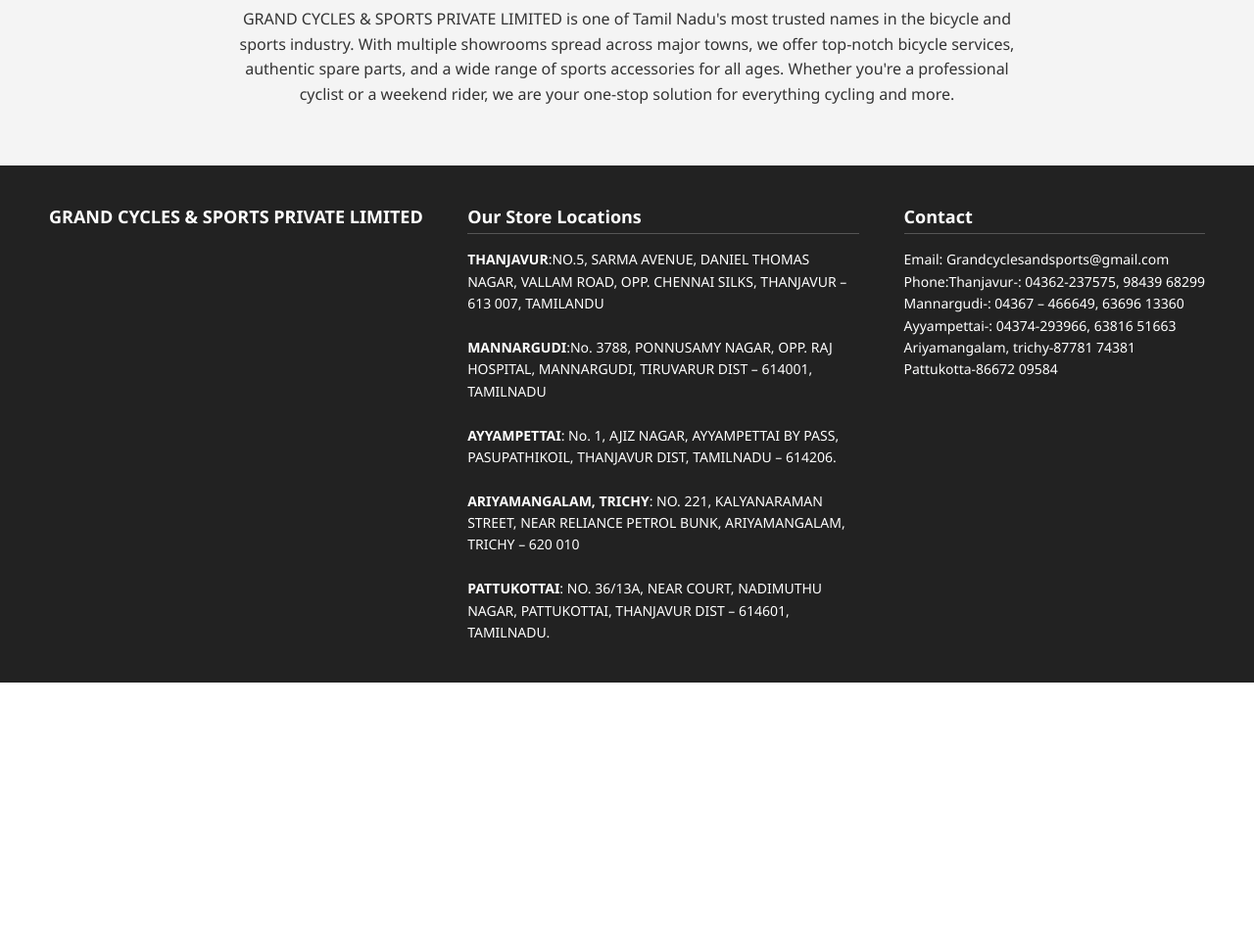
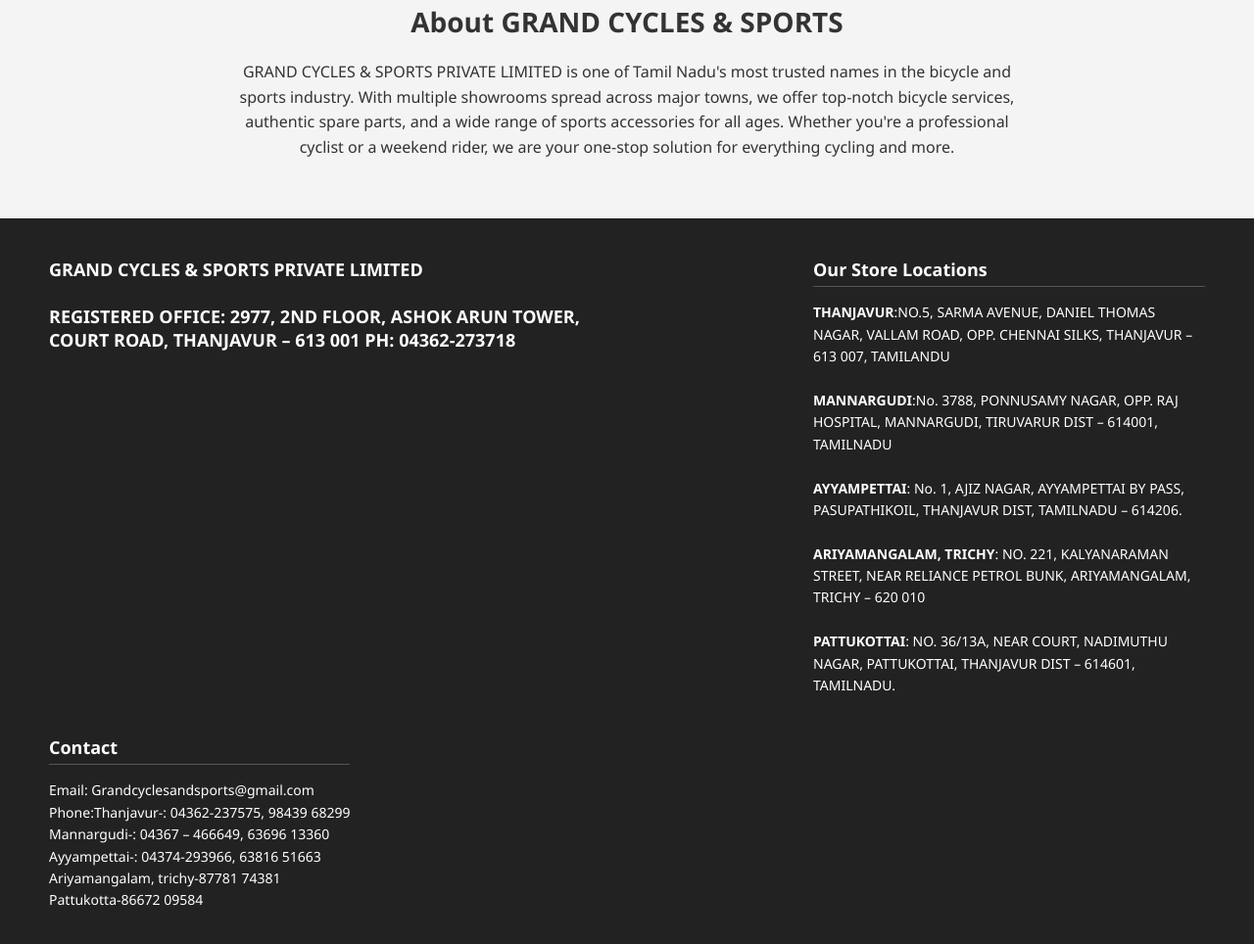
Before and after one commit to ZeroTrustextreme/gcs, a plain HTML site: page index.html in a window 1280 px wide. Shown: the part 1686-2650 px from the top of the page at 98% size. Before the commit the page ends 2383 px from the top, so only its background shows below. Drawn offline with Linux system fonts and the light colour scheme.

Commit message:
Update index.html

```diff
--- a/index.html
+++ b/index.html
@@ -224,7 +224,7 @@
 <body>
 
   <header>
-    <div class="store-name">GRAND CYCLES & SPORTS PRIVATE LIMITED</div>
+    <div class="store-name">GRAND CYCLES & SPORTS PRIVATE LIMITED<br>GST NO : 33AAHCG5070E1ZW<br>CIN : U52190TN2018PTC125106</div>
     <div class="logo">
       <img src="logo.png" />
     </div>
@@ -280,7 +280,9 @@
   </section>
 
   <footer>
-    <div class="footer-left">GRAND CYCLES & SPORTS PRIVATE LIMITED</div>
+    <div class="footer-left">GRAND CYCLES & SPORTS PRIVATE LIMITED<br><br>
+<strong>REGISTERED OFFICE:</strong>
+2977, 2ND FLOOR, ASHOK ARUN TOWER, <br>COURT ROAD, THANJAVUR – 613 001 PH: 04362-273718</div>
 
     <div class="footer-section">
       <h3>Our Store Locations</h3>
```
